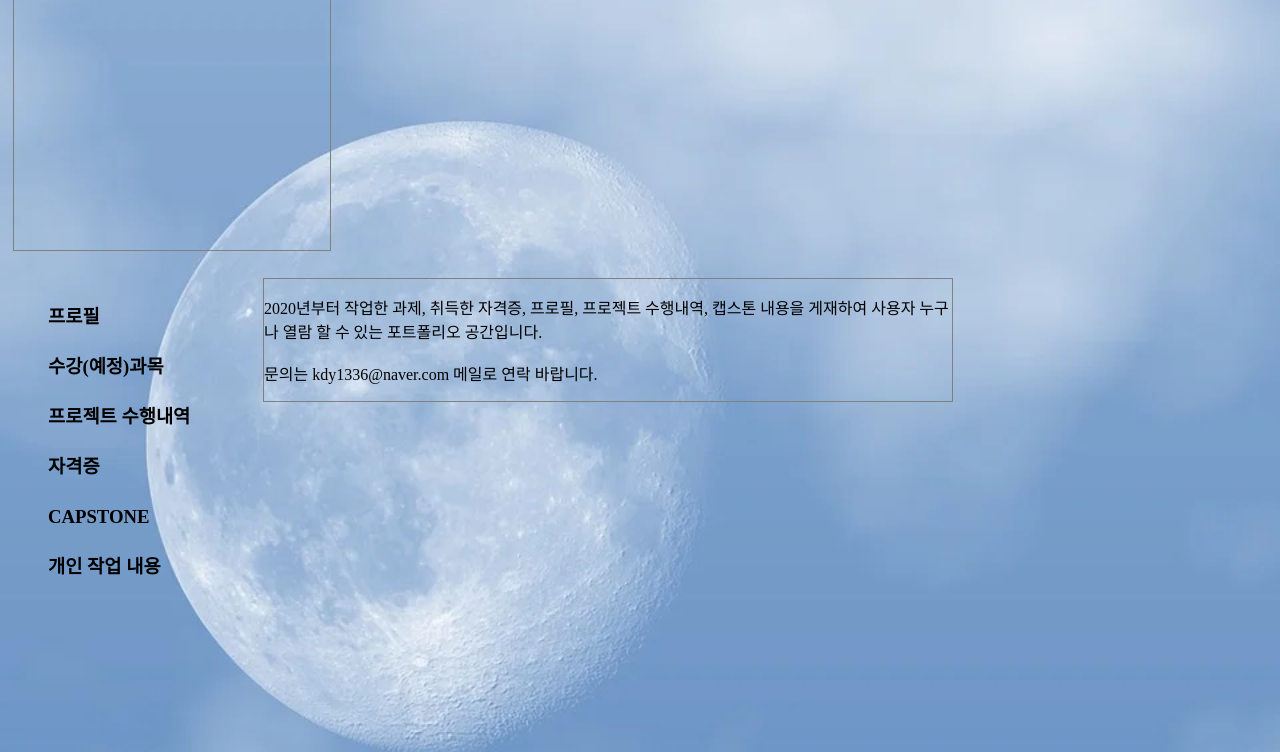
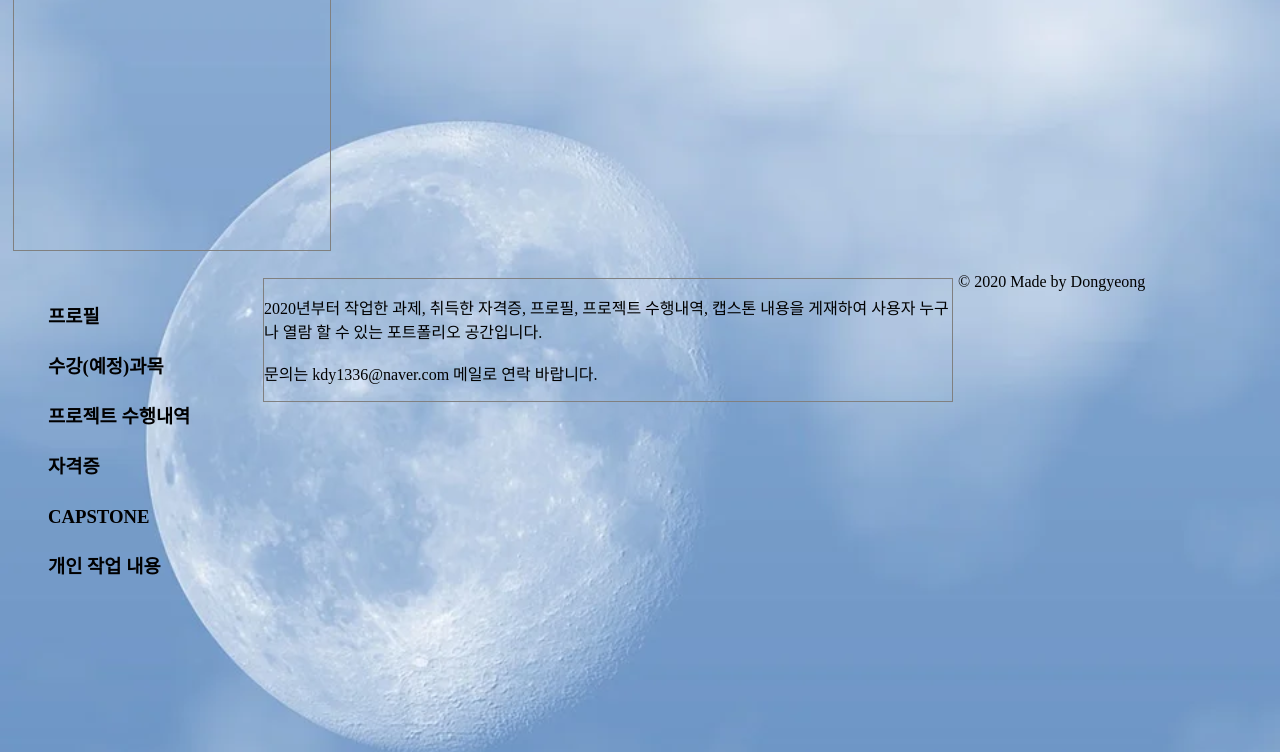
Before and after one commit to rlaehddud654/rlaehddud654.github.io, a plain HTML site: page Site/kimdongyeong.html in a window 1280 px wide. Shown: the part 88-840 px from the top of the page. Drawn offline with Linux system fonts and the light colour scheme.

Commit message:
Update kimdongyeong.html

```diff
--- a/Site/kimdongyeong.html
+++ b/Site/kimdongyeong.html
@@ -37,5 +37,8 @@
        </br></br>
      문의는 kdy1336@naver.com 메일로 연락 바랍니다.
      </section></div>
-   </body>
-   </html>
+<footer>
+<p>&copy; 2020 Made by Dongyeong</p>
+</footer>
+</body>
+</html>
```
